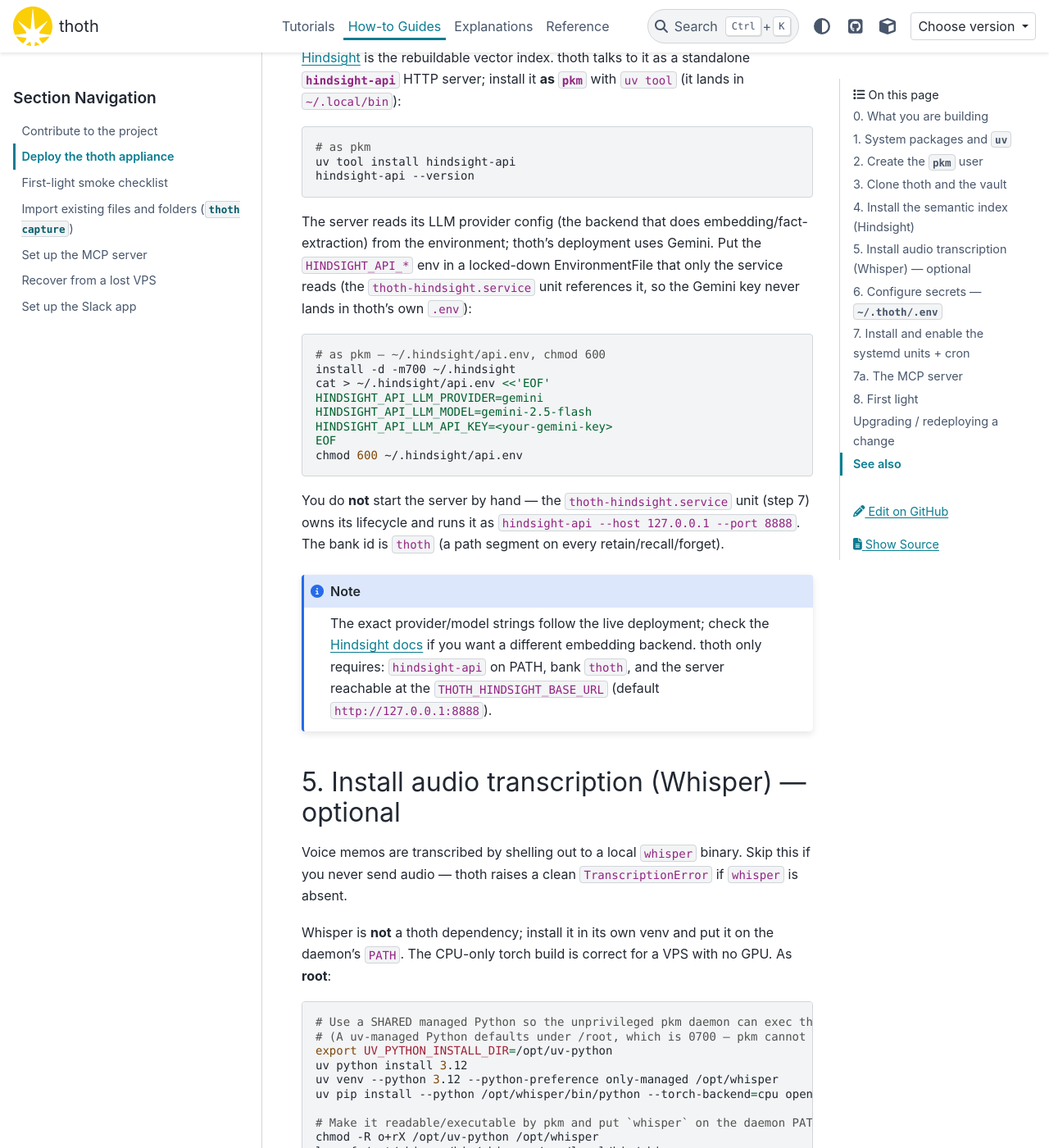
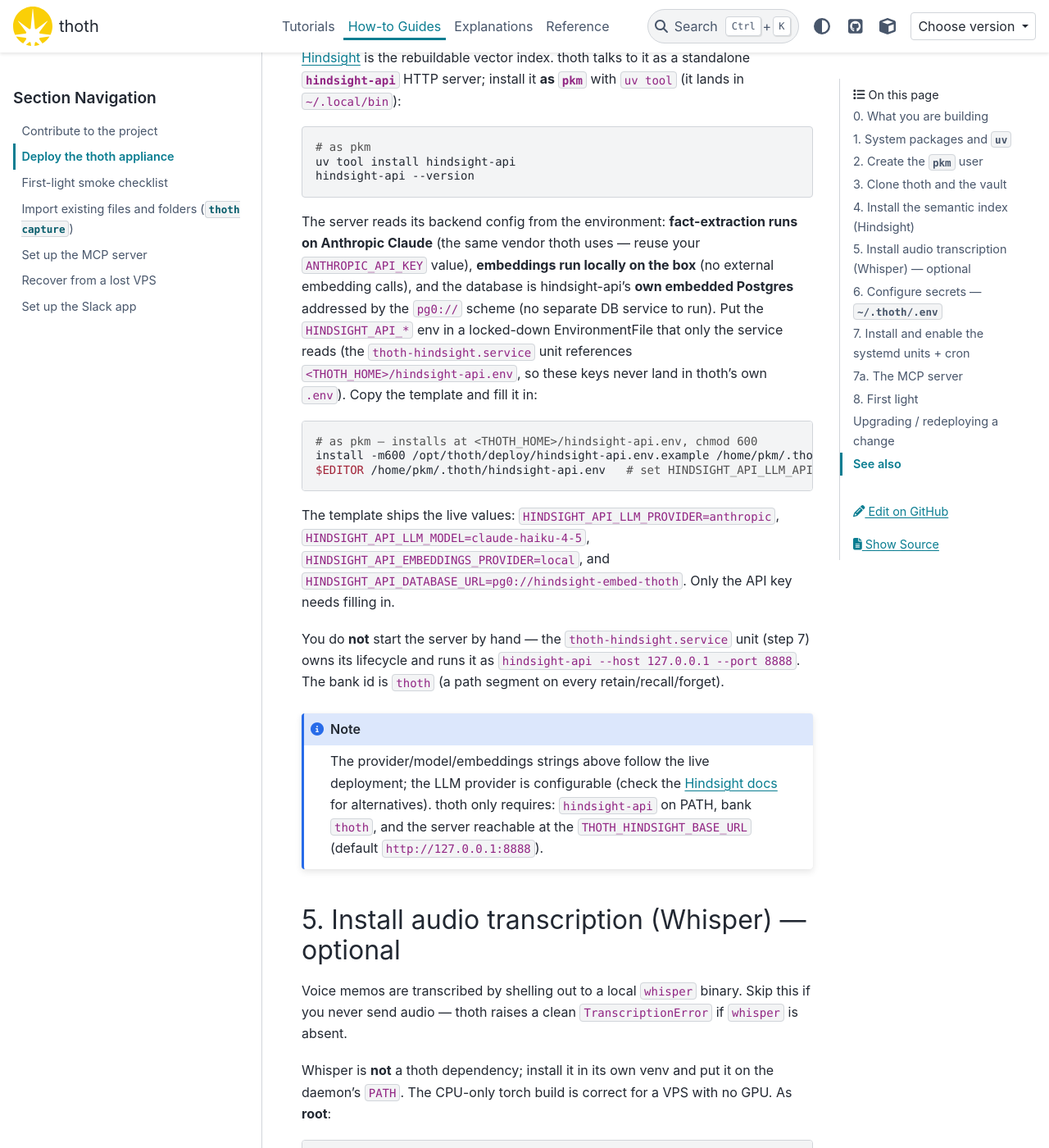
Before and after one commit to gilesknap/thoth, a Sphinx documentation site: the page built from docs/how-to/deploy-appliance.md, in a window 1280 px wide and 1400 px high, scrolled down 2559 px. Shown: the whole window at 82% size. Built offline with Sphinx 7.4.7 and the PyData theme 0.15.4, drawn with Linux system fonts in a browser that asks for light colours; pages that are not in the unit, such as notebooks, are missing from menus; the version number could not be read and is left out; some of the changed text lies outside the part shown.

Commit message:
docs: Hindsight extraction on Anthropic (drop stale Gemini references)
Reflect the appliance's real config: Hindsight fact-extraction runs on Anthropic
Claude (claude-haiku-4-5), embeddings are local/on-CPU (not the LLM provider), and
the embedded pg0 Postgres needs no separate service. Gemini is no longer used.
configuration.md + deploy-appliance.md updated; HINDSIGHT_API_* documented in the
dedicated deploy/hindsight-api.env.example, not thoth's .env. Docs GATE green.

Co-Authored-By: Claude Opus 4.8 (1M context) <noreply@anthropic.com>

````diff
--- a/docs/how-to/deploy-appliance.md
+++ b/docs/how-to/deploy-appliance.md
@@ -33,8 +33,8 @@ Slack  <-----> | thoth-slack.service  --(127.0.0.1:8888)-->  thoth-hindsight
 ```text
 - [ ] A VPS: Ubuntu 24.04+ (24.04/26.04 tested), 2 vCPU, ~8 GB RAM, 50 GB+ disk. CPU-only is fine.
 - [ ] Two GitHub repos: this one (thoth) and your own empty `pkm-vault` (your knowledge).
-- [ ] API keys (created in step 6): Anthropic (required), Gemini (for the index),
-      Firecrawl (optional, for URL ingest), a GitHub PAT (to push the vault).
+- [ ] API keys (created in step 6): Anthropic (required — used by both thoth and the index),
+      Exa + Firecrawl (optional, for research/URL ingest), a GitHub PAT (to push the vault).
 - [ ] A Slack workspace where you can create an app ({doc}`slack-setup`).
 ```
 
@@ -113,29 +113,32 @@ uv tool install hindsight-api
 hindsight-api --version
 ```
 
-The server reads its LLM provider config (the backend that does embedding/fact-extraction)
-from the environment; thoth's deployment uses Gemini. Put the `HINDSIGHT_API_*` env in a
-locked-down EnvironmentFile that only the service reads (the `thoth-hindsight.service` unit
-references it, so the Gemini key never lands in thoth's own `.env`):
+The server reads its backend config from the environment: **fact-extraction runs on
+Anthropic Claude** (the same vendor thoth uses — reuse your `ANTHROPIC_API_KEY` value),
+**embeddings run locally on the box** (no external embedding calls), and the database is
+hindsight-api's **own embedded Postgres** addressed by the `pg0://` scheme (no separate DB
+service to run). Put the `HINDSIGHT_API_*` env in a locked-down EnvironmentFile that only
+the service reads (the `thoth-hindsight.service` unit references
+`<THOTH_HOME>/hindsight-api.env`, so these keys never land in thoth's own `.env`). Copy the
+template and fill it in:
 
 ```bash
-# as pkm — ~/.hindsight/api.env, chmod 600
-install -d -m700 ~/.hindsight
-cat > ~/.hindsight/api.env <<'EOF'
-HINDSIGHT_API_LLM_PROVIDER=gemini
-HINDSIGHT_API_LLM_MODEL=gemini-2.5-flash
-HINDSIGHT_API_LLM_API_KEY=<your-gemini-key>
-EOF
-chmod 600 ~/.hindsight/api.env
+# as pkm — installs at <THOTH_HOME>/hindsight-api.env, chmod 600
+install -m600 /opt/thoth/deploy/hindsight-api.env.example /home/pkm/.thoth/hindsight-api.env
+$EDITOR /home/pkm/.thoth/hindsight-api.env   # set HINDSIGHT_API_LLM_API_KEY = your Anthropic key
 ```
+
+The template ships the live values: `HINDSIGHT_API_LLM_PROVIDER=anthropic`,
+`HINDSIGHT_API_LLM_MODEL=claude-haiku-4-5`, `HINDSIGHT_API_EMBEDDINGS_PROVIDER=local`, and
+`HINDSIGHT_API_DATABASE_URL=pg0://hindsight-embed-thoth`. Only the API key needs filling in.
 
 You do **not** start the server by hand — the `thoth-hindsight.service` unit (step 7) owns
 its lifecycle and runs it as `hindsight-api --host 127.0.0.1 --port 8888`. The bank id is
 `thoth` (a path segment on every retain/recall/forget).
 
 ```{note}
-The exact provider/model strings follow the live deployment; check the
-[Hindsight docs](https://hindsight.vectorize.io) if you want a different embedding backend.
+The provider/model/embeddings strings above follow the live deployment; the LLM provider is
+configurable (check the [Hindsight docs](https://hindsight.vectorize.io) for alternatives).
 thoth only requires: `hindsight-api` on PATH, bank `thoth`, and the server reachable at the
 `THOTH_HINDSIGHT_BASE_URL` (default `http://127.0.0.1:8888`).
 ```
@@ -197,10 +200,10 @@ Fill in these variables. **Where to get each key:**
 | `THOTH_HOME` | yes | `/home/pkm/.thoth` (state, manifest). |
 | `THOTH_HINDSIGHT_BASE_URL` | no | Base URL of the `hindsight-api` server (step 4). Default `http://127.0.0.1:8888`. |
 | `THOTH_HINDSIGHT_BANK` | yes | `thoth`. |
-| `ANTHROPIC_API_KEY` | **yes** | [console.anthropic.com](https://console.anthropic.com) → **Settings → API Keys**. Powers classify / curate. |
+| `ANTHROPIC_API_KEY` | **yes** | [console.anthropic.com](https://console.anthropic.com) → **Settings → API Keys**. Powers classify / curate — and the **same value** goes in Hindsight's `hindsight-api.env` (step 4) for fact-extraction. |
 | `ANTHROPIC_MODEL` | no | Override the default model for all calls. `THOTH_ANALYSE_MODEL` (vision), `THOTH_DIAGRAM_MODEL` (Excalidraw, worth an Opus), and `THOTH_INTENT_MODEL` (the intent gate, a cheap Haiku) override per-call. |
 | `THOTH_IMAGE_RESIZE_THRESHOLD_BYTES` | no | Captured images larger than this are downscaled (longest edge capped at ~1568px, aspect ratio preserved) before they are stored in `raw/assets/` *and* before they reach the vision model. Default `2097152` (2 MB); a non-positive value disables resizing. |
-| `GEMINI_API_KEY` | yes (for the index) | [aistudio.google.com/apikey](https://aistudio.google.com/apikey). The **same key** you gave Hindsight in step 4; it powers embeddings + fact-extraction. |
+| `EXA_API_KEY` | no | [exa.ai](https://exa.ai) → dashboard → API keys. Web search for the blended `research:` path. Blank ⇒ vault-only. |
 | `FIRECRAWL_API_KEY` | no | [firecrawl.dev](https://www.firecrawl.dev) → dashboard → API keys. URL→Markdown **extraction** for URL ingest. Blank ⇒ URLs stored without fetched content. |
 | `GITHUB_PKM_VAULT_TOKEN` | yes | A GitHub **fine-grained PAT** scoped to the `pkm-vault` repo with **Contents: Read and write** ([github.com/settings/tokens](https://github.com/settings/tokens)). thoth feeds it to git as an `x-access-token` HTTPS credential to push the vault. |
 | `SLACK_BOT_TOKEN` | yes | `xoxb-…` — see {doc}`slack-setup`. |
@@ -215,8 +218,9 @@ from a manifest, enables Socket Mode, mints both tokens, and creates the capture
 ```{warning}
 `~/.thoth/.env` holds every secret. It is `chmod 600`, owned by `pkm`, and **must never be
 committed** to either repo. The only other place a secret lives is Hindsight's
-`~/.hindsight/api.env` (the Gemini key for the index server, step 4). Keep a copy of both in
-your password manager — that is the *only* backup of your secrets ({doc}`recovery`).
+`<THOTH_HOME>/hindsight-api.env` (the Anthropic key for the index server, step 4). Keep a
+copy of both in your password manager — that is the *only* backup of your secrets
+({doc}`recovery`).
 ```
 
 ## 7. Install and enable the systemd units + cron
````
Also changed, not shown: docs/reference/configuration.md (+7 -2 lines).
